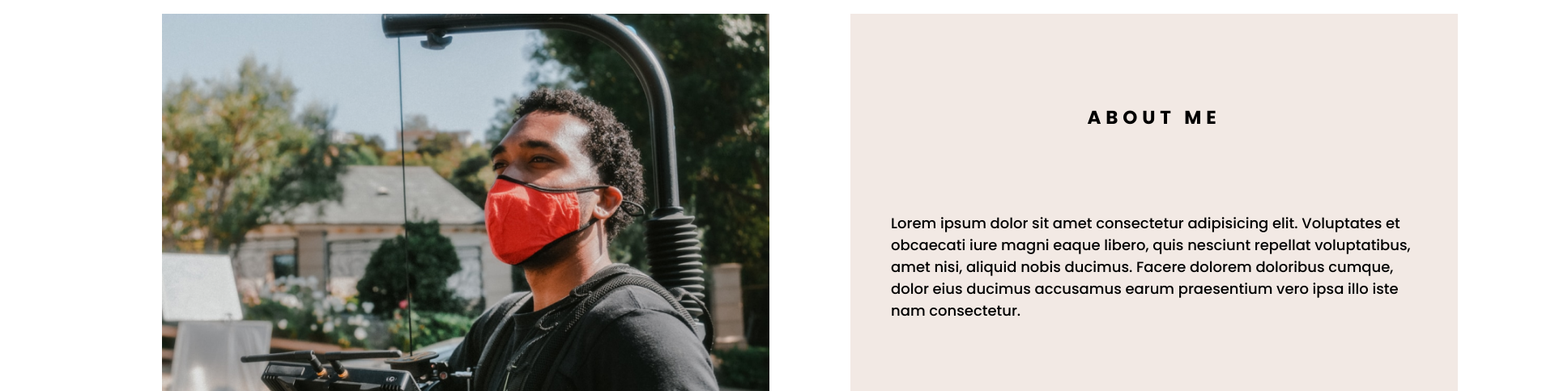
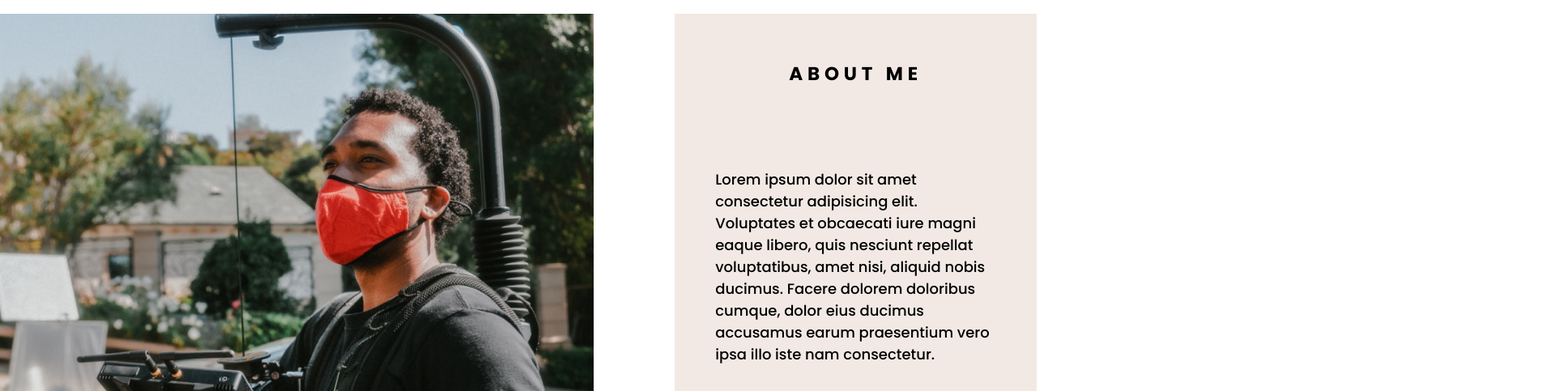
Before and after one commit to xXAxiomaXx/Photograph-Portfolio, a plain HTML site: page index.html in a window 1280 px wide. Shown: the part 133-616 px from the top of the page at 81% size, 1920 px wide, since content can reach past the window. Drawn offline with nearby package versions, Linux system fonts and the light colour scheme.

Commit message:
Update styles.css

```diff
--- a/styles.css
+++ b/styles.css
@@ -14,10 +14,6 @@
     overflow-x: hidden;
     font-size: 62.5%;
   }
-
-body{
-    width:2000px;
-}
 
 .header{
     width: 100%;
```
